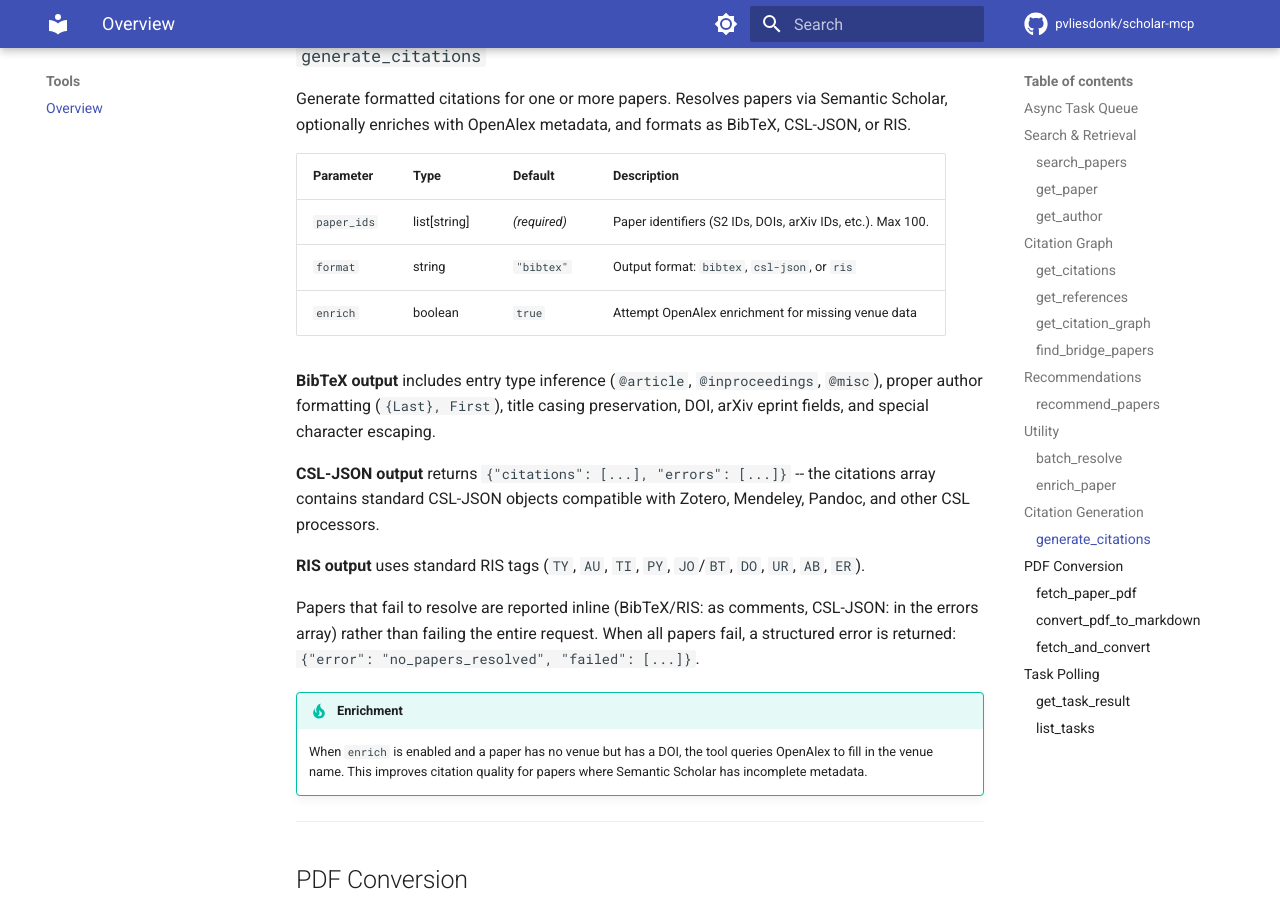
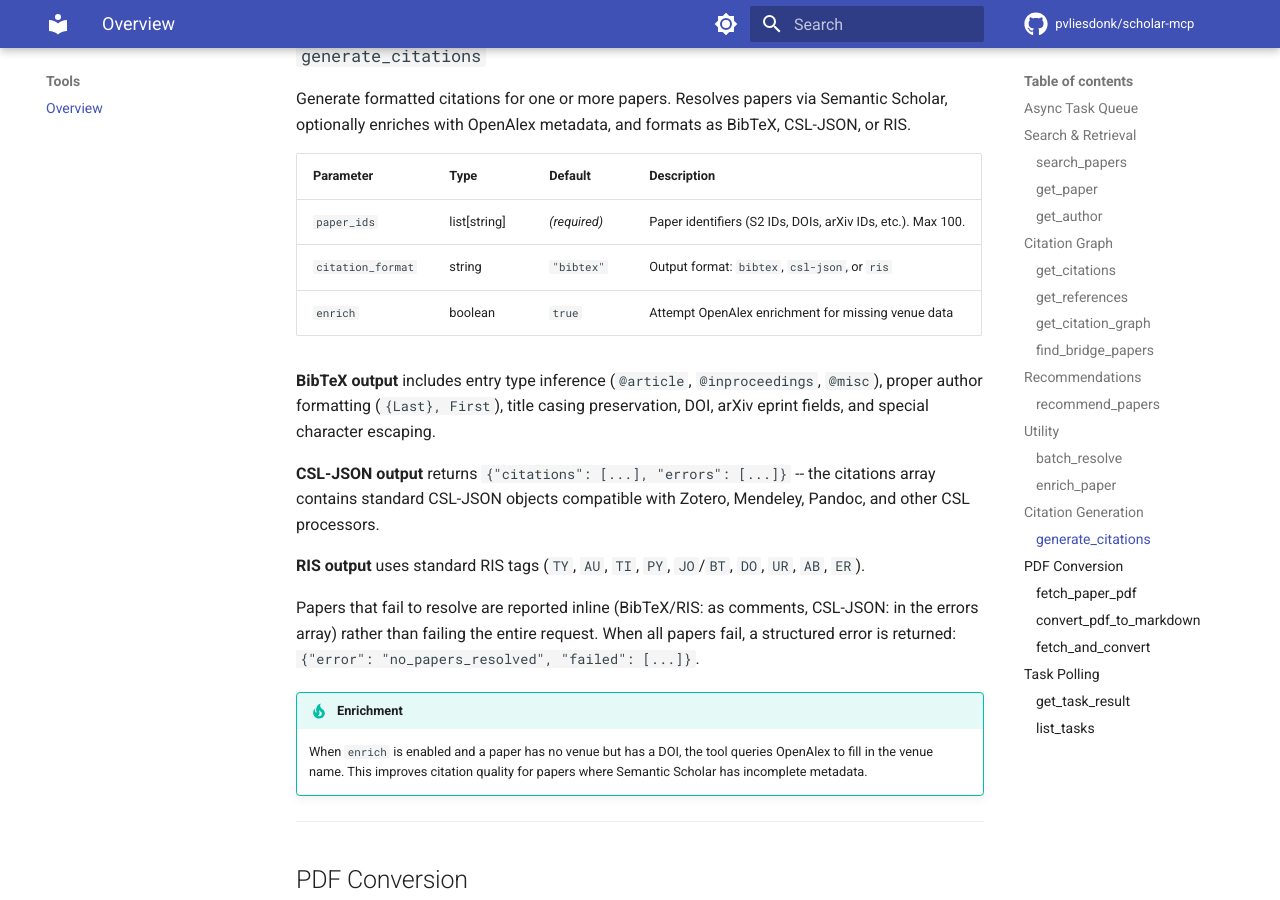
Before and after one commit to pvliesdonk/scholar-mcp, an MkDocs documentation site: the page built from docs/tools/index.md, in a window 1280 px wide and 900 px high, scrolled down 7188 px. Built offline with MkDocs 1.6.1 and Material for MkDocs 9.7.7, drawn with Linux system fonts in a browser that asks for light colours; comment, search, counter and statistics services are not loaded.

Commit message:
docs: fix parameter name in generate_citations docs (format -> citation_format)
Co-authored-by: Peter van Liesdonk <undefined@users.noreply.github.com>

```diff
--- a/docs/tools/index.md
+++ b/docs/tools/index.md
@@ -252,7 +252,7 @@ Generate formatted citations for one or more papers. Resolves papers via Semanti
 | Parameter | Type | Default | Description |
 |---|---|---|---|
 | `paper_ids` | list[string] | *(required)* | Paper identifiers (S2 IDs, DOIs, arXiv IDs, etc.). Max 100. |
-| `format` | string | `"bibtex"` | Output format: `bibtex`, `csl-json`, or `ris` |
+| `citation_format` | string | `"bibtex"` | Output format: `bibtex`, `csl-json`, or `ris` |
 | `enrich` | boolean | `true` | Attempt OpenAlex enrichment for missing venue data |
 
 **BibTeX output** includes entry type inference (`@article`, `@inproceedings`, `@misc`), proper author formatting (`{Last}, First`), title casing preservation, DOI, arXiv eprint fields, and special character escaping.
```
